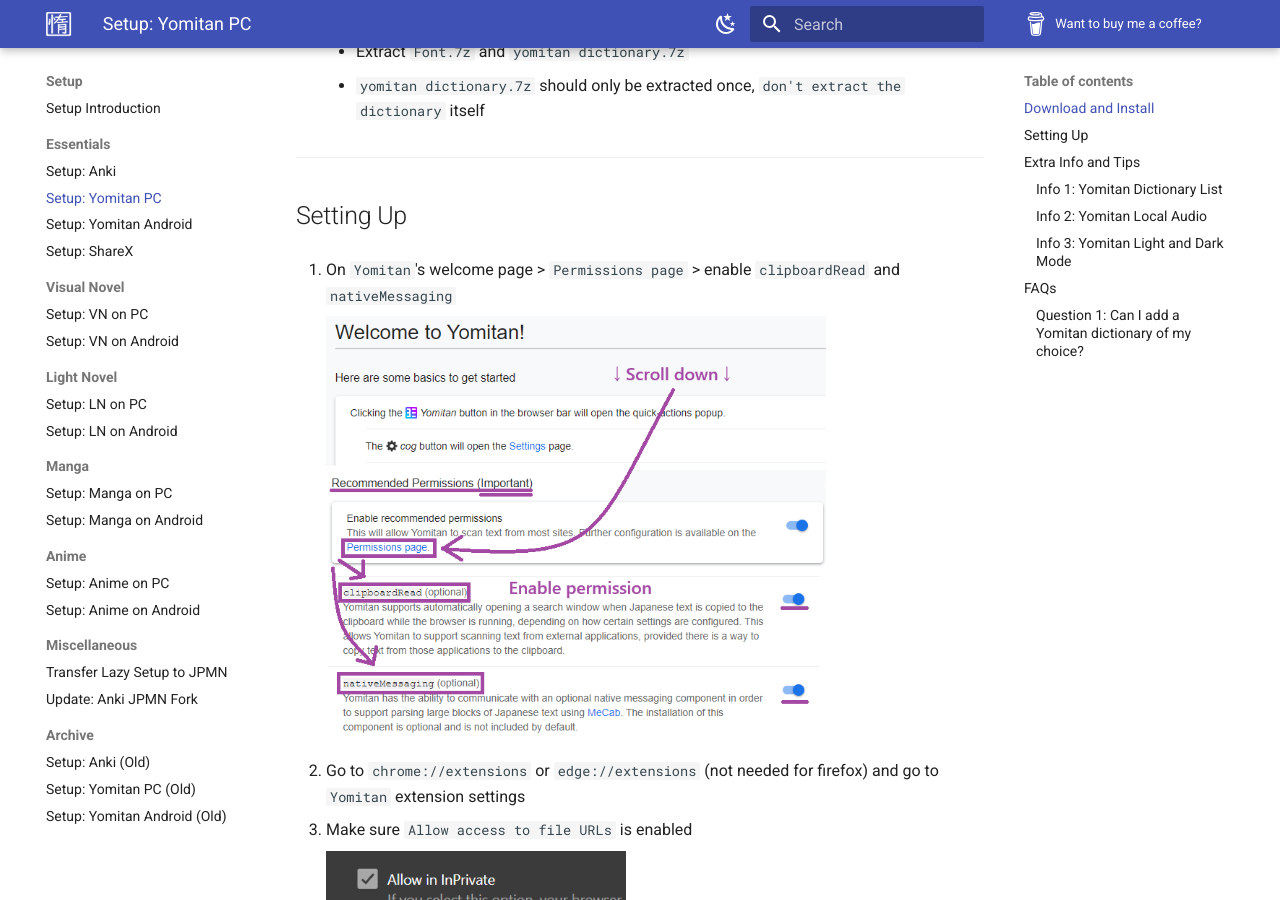
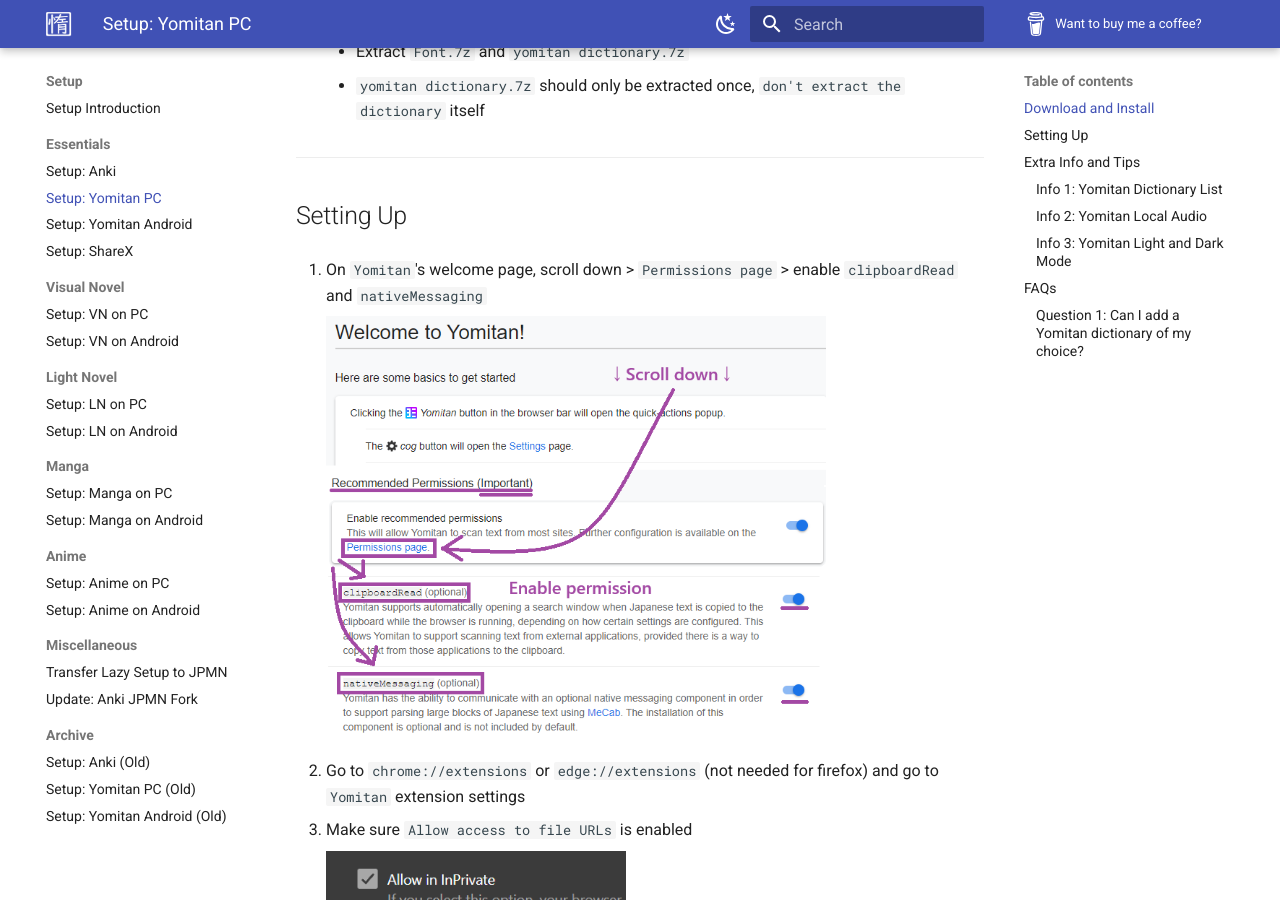
Before and after one commit to Xelieu/xelieu.github.io, an MkDocs documentation site: the page built from docs/jp-lazy-guide/setupYomitanOnPC.md, in a window 1280 px wide and 900 px high, scrolled down 499 px. Built offline with MkDocs 1.6.1 and Material for MkDocs 9.7.7, drawn with Linux system fonts in a browser that asks for light colours.

Commit message:
$updated info

```diff
--- a/docs/jp-lazy-guide/setupYomitanOnPC.md
+++ b/docs/jp-lazy-guide/setupYomitanOnPC.md
@@ -18,7 +18,7 @@
 
 ## Setting Up
 
-1. On `Yomitan`'s welcome page > `Permissions page` > enable `clipboardRead` and `nativeMessaging`
+1. On `Yomitan`'s welcome page, scroll down > `Permissions page` > enable `clipboardRead` and `nativeMessaging`
 
     ![Yomitan Permission Page](../img/yomitan-permission.png){height=250 width=500}
 
```
